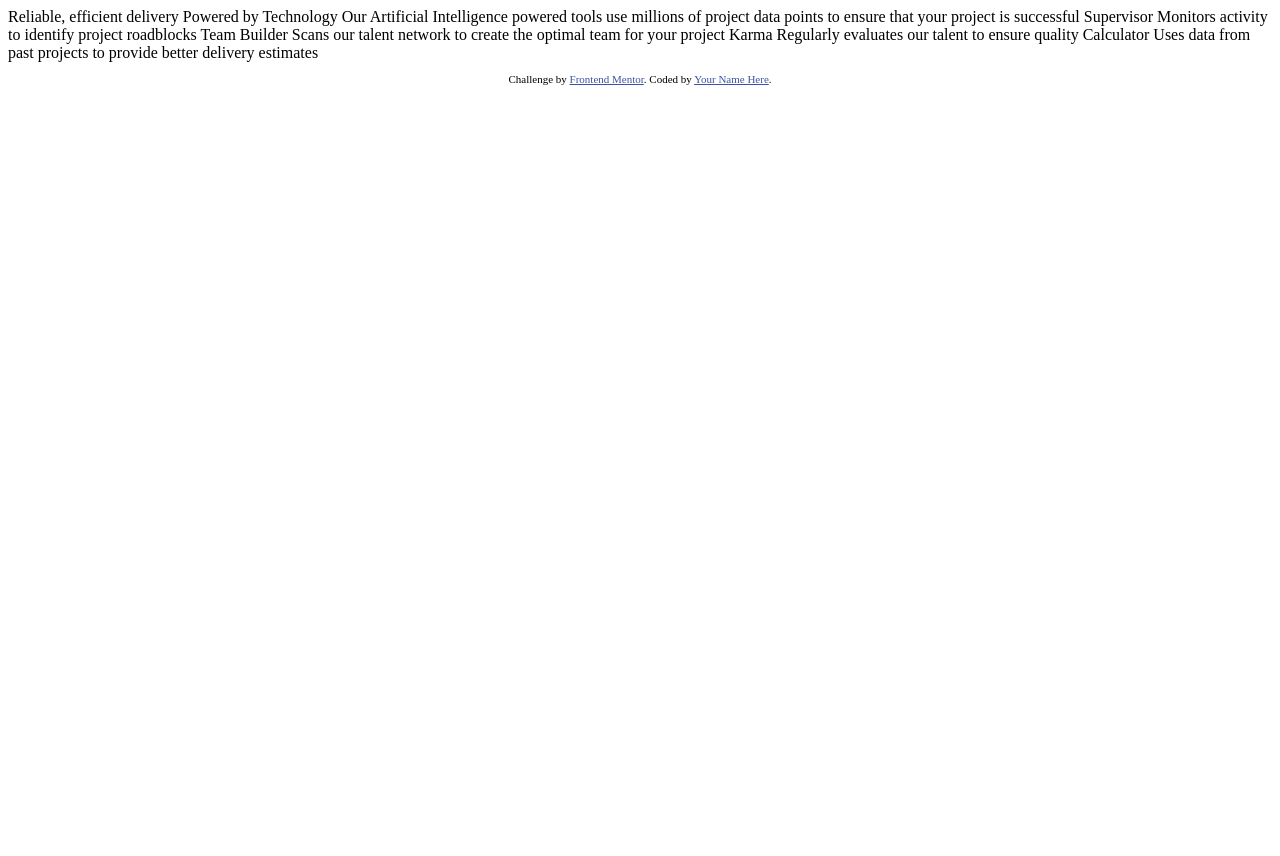
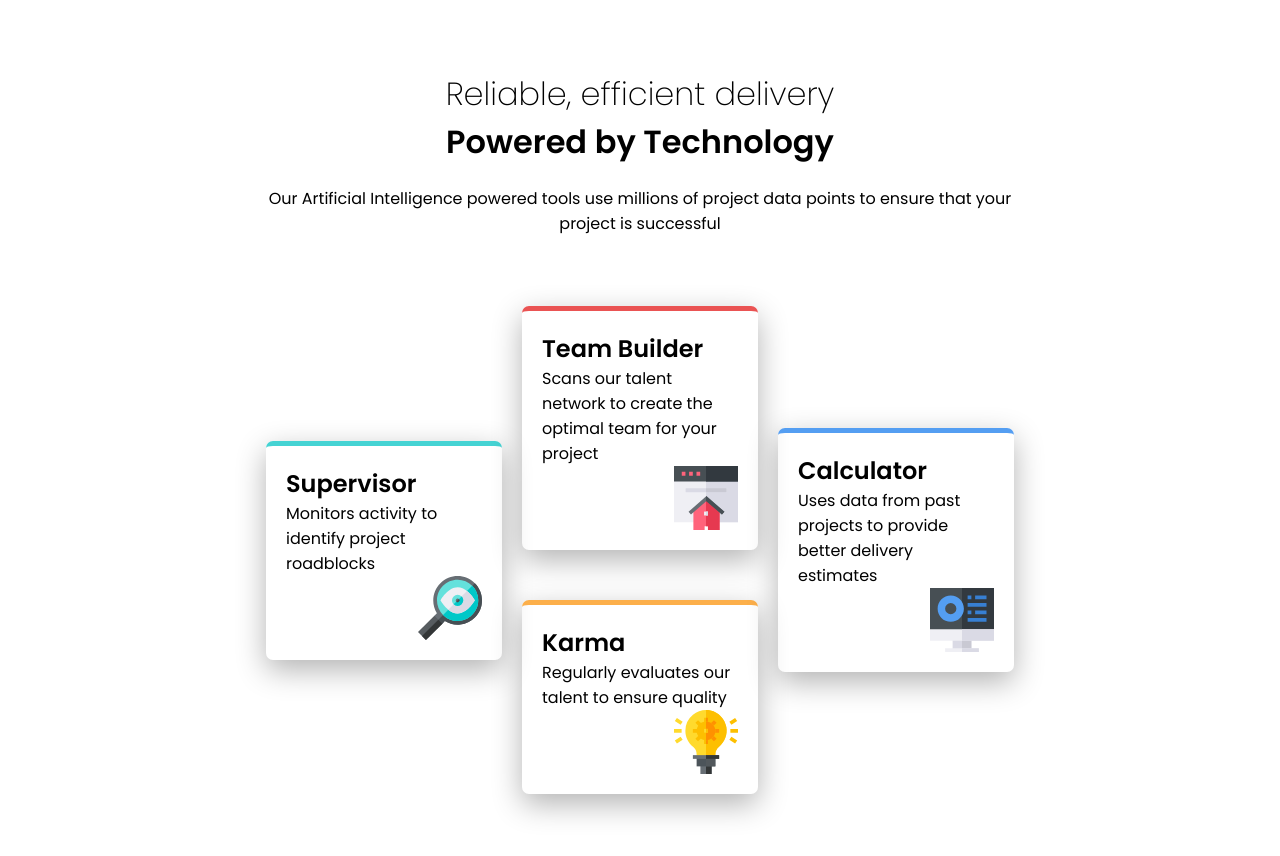
Before and after one commit to 11Samo/four-card-feature-section, a plain HTML site: page index.html in a window 1280 px wide. Before the commit the page ends 800 px from the top, so only its background shows below. Drawn offline with Linux system fonts and the light colour scheme.

Commit message:
Final commit

```diff
--- /dev/null
+++ b/index.css
@@ -0,0 +1,148 @@
+:root {
+  --blue-color: #549ef2;
+  --red-color: #ea5353;
+  --green-color: #45d3d3;
+  --yellow-color: #fcaf4a;
+}
+
+* {
+  margin: 0;
+  padding: 0;
+  box-sizing: border-box;
+}
+
+body {
+  font-family: "Poppins", sans-serif;
+}
+
+.container {
+  margin: 50px 5px;
+  padding: 0 10px;
+  max-width: 1024px;
+  display: flex;
+  flex-direction: column;
+}
+
+.title1 {
+  font-weight: 200;
+  text-align: center;
+}
+
+.title2 {
+  font-weight: 600;
+  text-align: center;
+}
+
+.card {
+  margin-bottom: 30px;
+  padding: 20px;
+  border: 5px black;
+  box-shadow: 0px 10px 30px rgba(0, 0, 0, 0.3);
+  display: flex;
+  flex-direction: column;
+  border-radius: 7px;
+}
+
+.card img {
+  align-self: flex-end;
+}
+
+.supervisor {
+  border-top: 5px solid var(--green-color);
+}
+
+.team-builder {
+  border-top: 5px solid var(--red-color);
+}
+
+.karma {
+  border-top: 5px solid var(--yellow-color);
+}
+
+.calculator {
+  border-top: 5px solid var(--blue-color);
+}
+
+@media only screen and (max-width: 570px) {
+  .container {
+    padding: 0 25px;
+  }
+
+  .title1,
+  .title2 {
+    font-size: 1.6rem;
+  }
+
+  .main-content {
+    margin-top: 20px;
+    text-align: center;
+    color: rgba(0, 0, 0, 0.5);
+  }
+
+  main {
+    margin-top: 50px;
+  }
+
+  .card h2 {
+    margin-bottom: 10px;
+  }
+
+  .card p {
+    color: rgba(0, 0, 0, 0.5);
+  }
+
+  .card img {
+    margin-top: 30px;
+    align-self: flex-end;
+  }
+}
+
+@media only screen and (min-width: 571px) {
+  .title1,
+  .title2 {
+    font-size: 2rem;
+  }
+
+  header {
+    display: grid;
+    grid-template-columns: 1fr;
+  }
+
+  .main-content {
+    margin-top: 20px;
+    text-align: center;
+  }
+
+  .container {
+    max-width: 60%;
+    margin: 70px auto;
+  }
+
+  main {
+    display: grid;
+    grid-template-columns: repeat(3, 1fr);
+    margin-top: 70px;
+    /* align-items: center; */
+    gap: 20px;
+  }
+
+  .karma {
+    grid-column: 2;
+  }
+
+  .supervisor {
+    grid-row: 1/3;
+    align-self: center;
+  }
+
+  .calculator {
+    grid-row: 1/3;
+    grid-column: 3/4;
+    /* grid-row: span 3; */
+    align-self: center;
+  }
+
+  .card {
+    max-width: 400px;
+  }
+}
--- a/index.html
+++ b/index.html
@@ -1,45 +1,62 @@
 <!DOCTYPE html>
 <html lang="en">
   <head>
-  <meta charset="UTF-8">
-  <meta name="viewport" content="width=device-width, initial-scale=1.0"> <!-- displays site properly based on user's device -->
+    <meta charset="UTF-8" />
+    <meta name="viewport" content="width=device-width, initial-scale=1.0" />
+    <!-- displays site properly based on user's device -->
 
-  <link rel="icon" type="image/png" sizes="32x32" href="./images/favicon-32x32.png">
+    <link
+      rel="icon"
+      type="image/png"
+      sizes="32x32"
+      href="./images/favicon-32x32.png"
+    />
+    <link rel="preconnect" href="https://fonts.googleapis.com" />
+    <link rel="preconnect" href="https://fonts.gstatic.com" crossorigin />
+    <link
+      href="https://fonts.googleapis.com/css2?family=Poppins:wght@200;400;600&display=swap"
+      rel="stylesheet"
+    />
+    <link rel="stylesheet" href="index.css" />
 
-  <title>Frontend Mentor | Four card feature section</title>
-
-  <!-- Feel free to remove these styles or customise in your own stylesheet 👍 -->
-  <style>
-    .attribution { font-size: 11px; text-align: center; }
-    .attribution a { color: hsl(228, 45%, 44%); }
-  </style>
+    <title>Four card feature section</title>
   </head>
   <body>
-
-  Reliable, efficient delivery
-  Powered by Technology
-
-  Our Artificial Intelligence powered tools use millions of project data points
-  to ensure that your project is successful
-
-  Supervisor
-  Monitors activity to identify project roadblocks
-
-  Team Builder
+    <div class="container">
+      <header>
+        <h1 class="title1">Reliable, efficient delivery</h1>
+        <h1 class="title2">Powered by Technology</h1>
+        <p class="main-content">
+          Our Artificial Intelligence powered tools use millions of project data
+          points to ensure that your project is successful
+        </p>
+      </header>
+      <main>
+        <div class="card supervisor">
+          <h2>Supervisor</h2>
+          <p>Monitors activity to identify project roadblocks</p>
+          <img src="images/icon-supervisor.svg" alt="supervisor" />
+        </div>
+        <div class="card team-builder">
+          <h2>Team Builder</h2>
+          <p>
             Scans our talent network to create the optimal team for your project
-
-  Karma
-  Regularly evaluates our talent to ensure quality
-
-  Calculator
+          </p>
+          <img src="images/icon-team-builder.svg" alt="team-builder" />
+        </div>
+        <div class="card karma">
+          <h2>Karma</h2>
+          <p>Regularly evaluates our talent to ensure quality</p>
+          <img src="images/icon-karma.svg" alt="karma" />
+        </div>
+        <div class="card calculator">
+          <h2>Calculator</h2>
+          <p>
             Uses data from past projects to provide better delivery estimates
-
-
-  <footer>
-    <p class="attribution">
-      Challenge by <a href="https://www.frontendmentor.io?ref=challenge" target="_blank">Frontend Mentor</a>.
-      Coded by <a href="#">Your Name Here</a>.
           </p>
-  </footer>
+          <img src="images/icon-calculator.svg" alt="calculator" />
+        </div>
+      </main>
+    </div>
   </body>
 </html>
```
Also changed, not shown: 1 other file. Lines whose indentation alone changed are shown as unchanged.
